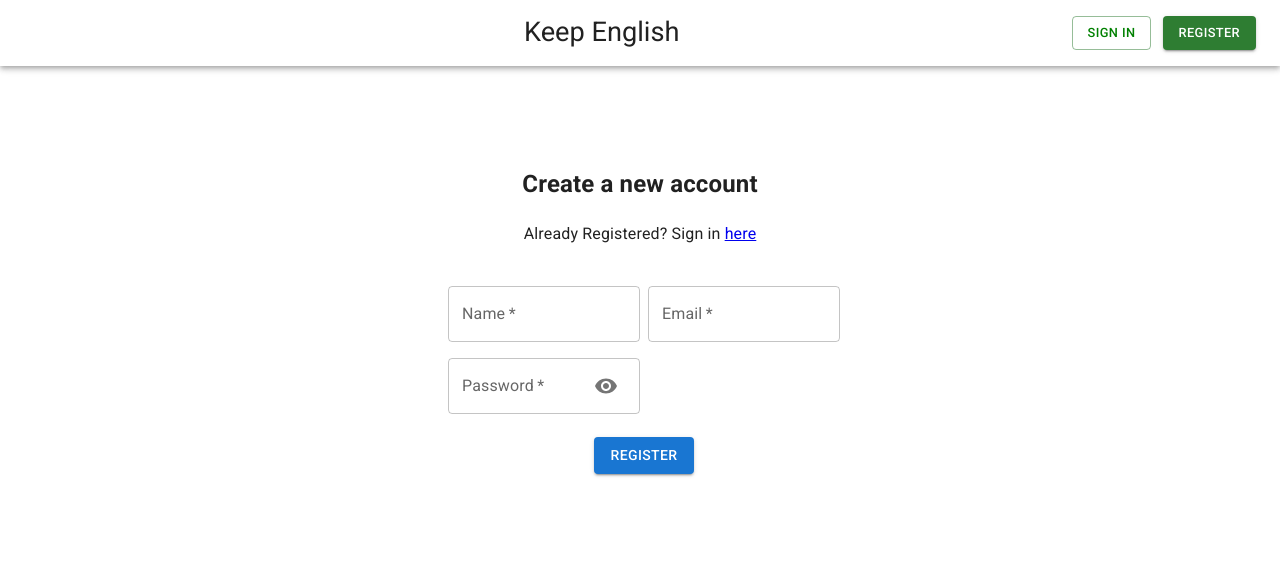
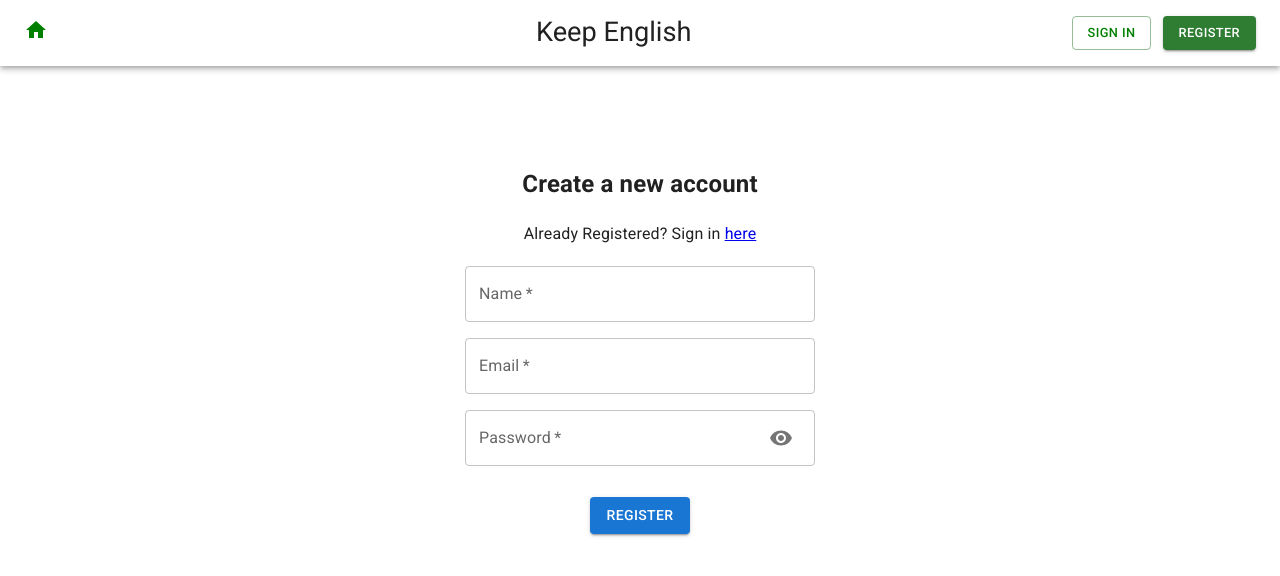
Before and after one commit to Thunderbolton/Keep-English, a React (Create React App) app in the folder client/: page /register in a window 1280 px wide. Shown: the top 576 px of the page. Built offline with nearby package versions, Linux system fonts and the light colour scheme.

Commit message:
updated Header and refactored code in Register and Signin components

```diff
--- a/client/src/components/Header.tsx
+++ b/client/src/components/Header.tsx
@@ -1,4 +1,5 @@
 import { Button, Container } from '@mui/material';
+import HomeIcon from '@mui/icons-material/Home';
 import AppBar from '@mui/material/AppBar';
 import Box from '@mui/material/Box/Box';
 import Toolbar from '@mui/material/Toolbar';
@@ -12,6 +13,9 @@ const Header = () => {
       <Box>
         <AppBar color='transparent' position='static'>
           <Toolbar>
+            <Link to="/">
+              <HomeIcon sx={{color: 'green'}} />
+            </Link>
             <Typography variant="h3" sx={{ paddingLeft: '12%', marginLeft: 'auto', fontSize: 'clamp(1rem, 1.7rem, 2rem)' }}><Link to='/' style={{ color: 'inherit', textDecoration: 'inherit'}}>Keep English</Link>
             </Typography>
             <ul style={{marginLeft: 'auto', display: 'flex', flexWrap: 'nowrap'}}>
--- a/client/src/components/Register.tsx
+++ b/client/src/components/Register.tsx
@@ -1,5 +1,6 @@
 import { Button, Grid, InputAdornment, TextField, InputProps, IconButton } from "@mui/material";
 import {Visibility, VisibilityOff} from '@mui/icons-material';
+import { Box } from "@mui/system";
 import { useState, useContext } from "react";
 import { Link } from "react-router-dom";
 import axios from "axios";
@@ -24,11 +25,18 @@ const Register = () => {
     // Show/hide password
     const handleTogglePassword = () => setHandleTogglePassword((show) => !show);
 
+    const textFieldProps = {
+        required: true,
+        fullWidth: true,
+        autoComplete: "off",
+        sx: {mb: 2}
+      };
+
     // Form submission
     const onSubmit = async (e: React.FormEvent<HTMLFormElement>) => {
         e.preventDefault()
         await register(name, email, password)
-    }
+    };
 
 
     const register = async (name: string, email: string, password: string) => {
@@ -60,46 +68,39 @@ const Register = () => {
                     setIsLoading(false)
                   }
         }
-    }
-
+    };
 
     return (
         <>
             <h2 style={{marginTop: '100px'}}>Create a new account</h2>
             <p>Already Registered? Sign in <Link to='/signin'>here</Link></p>
             <form onSubmit={onSubmit}>
-                <Grid container spacing={1} sx={{ maxWidth: '400px', margin: 'auto'}}>
-                    <Grid item xs={6}>
+            <Box
+                sx={{
+                display: 'flex',
+                flexDirection: 'column',
+                alignItems: 'center',
+                maxWidth: '350px',
+                margin: '20px auto'
+                }}>
                     <TextField
-                        margin="normal"
-                        required
-                        fullWidth
-                        autoComplete="off"
+                        {...textFieldProps}
                         name="name"
                         label="Name"
                         id="name"
                         value={name}
                         onChange={(e) => setName(e.target.value)}
                         />
-                    </Grid>
-                    <Grid item xs={6}>
                     <TextField
-                        margin="normal"
-                        fullWidth
-                        required
-                        autoComplete="off"
+                        {...textFieldProps}
                         name="email"
                         label="Email"
                         id="email"
                         value={email}
                         onChange={(e) => setEmail(e.target.value)}
                         />
-                    </Grid>
-                    <Grid item xs={6}>
                     <TextField
-                        required
-                        fullWidth
-                        autoComplete="off"
+                        {...textFieldProps}
                         name="password"
                         label="Password"
                         type={togglePassword ? 'text' : 'password'}
@@ -116,12 +117,10 @@ const Register = () => {
                         value={password}
                         onChange={(e) => setPassword(e.target.value)}
                         />
-                    </Grid>
-                    <Grid item xs={12}>
+
                     <Button disabled={isLoading} variant="contained" type="submit" sx={{marginTop: '15px'}}>Register</Button>
                     {error && <h4>{error}</h4>}
-                    </Grid>
-                </Grid>
+                </Box>
             </form>
         </>
      );
--- a/client/src/components/SignIn.tsx
+++ b/client/src/components/SignIn.tsx
@@ -7,6 +7,13 @@ const SignIn = () => {
 
     const [email, setEmail] = useState('')
     const [password, setPassword] = useState('')
+
+    const textFieldProps = {
+        required: true,
+        fullWidth: true,
+        autoComplete: "off",
+        sx: {mb: 2}
+      };
 
     const onSubmit = async (e: any) => {
         e.preventDefault()
@@ -22,14 +29,11 @@ const SignIn = () => {
                 display: 'flex',
                 flexDirection: 'column',
                 alignItems: 'center',
-                maxWidth: '300px',
+                maxWidth: '350px',
                 margin: '20px auto'
                 }}>
                     <TextField
-                    margin="normal"
-                    required
-                    fullWidth
-                    autoComplete="off"
+                    {...textFieldProps}
                     id="email"
                     label="Email"
                     name="email"
@@ -37,10 +41,7 @@ const SignIn = () => {
                     onChange={(e) => setEmail(e.target.value)}
                     />
                     <TextField
-                    margin="normal"
-                    required
-                    fullWidth
-                    autoComplete="off"
+                    {...textFieldProps}
                     name="password"
                     label="Password"
                     type="password"
```
